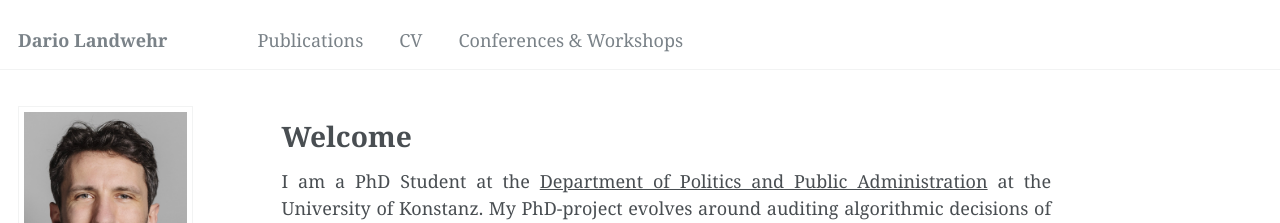
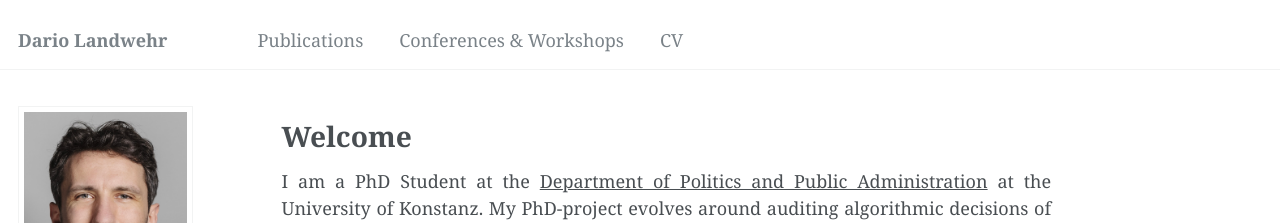
Before and after one commit to DarioLandwehr/DarioLandwehr.github.io, a Jekyll site: the page built from _pages/about.md, in a window 1280 px wide. Shown: the top 223 px of the page. Built offline with Jekyll 4.4.1, drawn with Linux system fonts in a browser that asks for light colours; some web fonts are replaced; part of the change alters nothing that is shown.

Commit message:
Changed Menu Order

```diff
--- a/_data/navigation.yml
+++ b/_data/navigation.yml
@@ -8,11 +8,11 @@ main:
   - title: "Publications"
     url: /publications/
 
+  - title: "Conferences & Workshops"
+    url: /talks/
+
   - title: "CV"
     url: /cv/
-
-  - title: "Conferences & Workshops"
-    url: /talks/
 
   # - title: "Teaching"
   #   url: /teaching/
```
